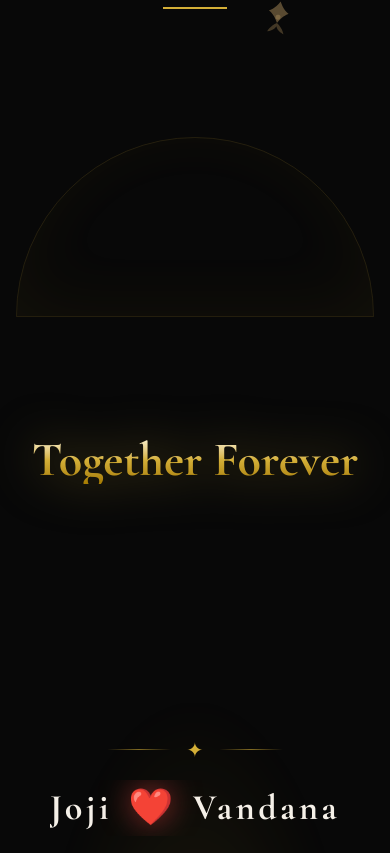
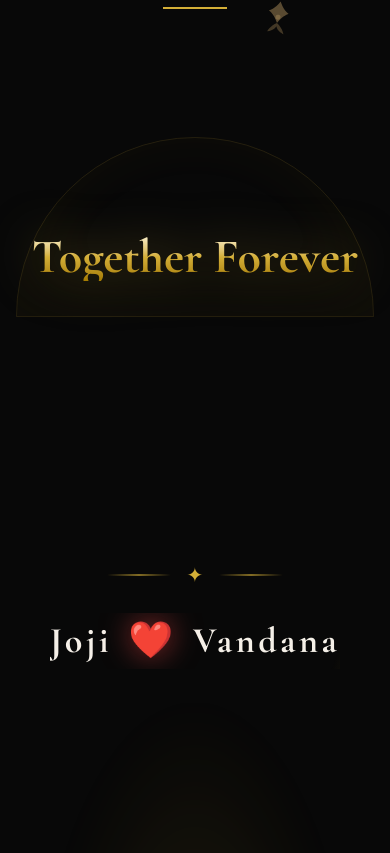
Before and after one commit to albincontactt/weddinginvitation, a Next.js app: page / in a window 390 px wide. Shown: the part 8531-9384 px from the top of the page. Built offline with nearby package versions, Linux system fonts and the light colour scheme.

Commit message:
changed the section

```diff
--- a/src/components/sections/TogetherForeverSection.tsx
+++ b/src/components/sections/TogetherForeverSection.tsx
@@ -1,32 +1,19 @@
 "use client";
 
-import { motion, useScroll, useTransform, useSpring } from "framer-motion";
+import { motion } from "framer-motion";
 import { useRef } from "react";
 
 export function TogetherForeverSection() {
   const ref = useRef<HTMLElement>(null);
-  const { scrollYProgress } = useScroll({ target: ref, offset: ["start end", "end start"] });
-
-  const smooth = useSpring(scrollYProgress, {
-    damping: 40,
-    stiffness: 60,
-    restDelta: 0.001,
-  });
-
-  // Since GlobalCinematicRings handles the rings reaching the center at global scroll 0.85,
-  // we just need to animate the text in the normal document flow when this section is in view.
-  // When this section is exactly in the center of the viewport, the rings will interlock over it.
-
-  // We'll use whileInView for the text so it plays naturally as you scroll down to it.
 
   return (
     <section
       id="together-forever"
       ref={ref}
-      className="min-h-[120vh] relative bg-transparent flex flex-col items-center justify-center pointer-events-none"
+      className="min-h-[120vh] relative bg-transparent flex flex-col items-center justify-start pt-24 pb-32 pointer-events-none"
     >
 
-      {/* ── Background Elements (Altar, Arch) ── */}
+      {/* ── Background glow ── */}
       <motion.div
         initial={{ opacity: 0 }}
         whileInView={{ opacity: 0.8 }}
@@ -36,79 +23,72 @@ export function TogetherForeverSection() {
         style={{
           width: "80vw",
           height: "55vh",
-          background: "radial-gradient(ellipse at 50% 100%, rgba(212,175,55,0.22) 0%, rgba(212,175,55,0.07) 45%, transparent 70%)",
+          background:
+            "radial-gradient(ellipse at 50% 100%, rgba(212,175,55,0.22) 0%, rgba(212,175,55,0.07) 45%, transparent 70%)",
           filter: "blur(30px)",
         }}
       />
 
+      {/* ── Arch decoration ── */}
       <div className="absolute top-0 left-1/2 -translate-x-1/2 pointer-events-none w-full flex justify-center opacity-70 z-0">
         <div className="w-[92vw] md:w-[65vw] max-w-3xl h-[46vw] md:h-[32vw] max-h-[400px] rounded-t-full border-[1.5px] border-[#D4AF37]/20 shadow-[0_-12px_70px_rgba(212,175,55,0.08)_inset]" />
       </div>
 
       {/* ── Text Content ── */}
-      <div className="relative z-30 flex flex-col items-center text-center px-6 mt-4 pointer-events-none">
+      <div className="relative z-30 w-full flex flex-col items-center text-center px-6 pointer-events-none">
 
-        {/* Title: Together Forever */}
+        {/* ── TOP TEXT: Together Forever ── */}
         <motion.h2
-          className="font-cormorant text-5xl md:text-7xl lg:text-8xl font-bold mb-4 bg-clip-text text-transparent bg-gradient-to-b from-[#FFF8DC] via-[#D4AF37] to-[#A67C00] drop-shadow-[0_0_25px_rgba(212,175,55,0.6)]"
+          className="font-cormorant text-5xl md:text-7xl lg:text-8xl font-bold bg-clip-text text-transparent bg-gradient-to-b from-[#FFF8DC] via-[#D4AF37] to-[#A67C00] drop-shadow-[0_0_25px_rgba(212,175,55,0.6)]"
           initial={{ opacity: 0, y: 20 }}
           whileInView={{ opacity: 1, y: 0 }}
-          viewport={{ once: true, amount: 0.4 }}
-          transition={{ duration: 1.5, delay: 0.5, ease: "easeOut" }}
+          viewport={{ once: true, amount: 0.1 }}
+          transition={{ duration: 1.5, delay: 0.3, ease: "easeOut" }}
         >
           Together Forever
         </motion.h2>
 
-        {/* Space for the rings to sit exactly between the title and names */}
-        <div className="h-[220px] md:h-[300px] w-full" aria-hidden />
+        {/* ── GAP for interlocked rings ──
+            This empty block reserves the vertical space where the two fixed rings
+            will visually sit when they meet. Ring SVGs are ~220px on desktop so
+            we give a comfortable margin on all breakpoints.                       */}
+        <div className="h-[280px] sm:h-[320px] md:h-[380px] lg:h-[420px] w-full shrink-0" aria-hidden />
 
-        <div className="flex items-center gap-4 my-4">
-          <motion.div
-            className="h-[1.5px] w-16 md:w-32 bg-gradient-to-r from-transparent via-[#D4AF37] to-transparent"
-            initial={{ opacity: 0, scaleX: 0 }}
-            whileInView={{ opacity: 0.6, scaleX: 1 }}
-            viewport={{ once: true, amount: 0.8 }}
-            transition={{ duration: 1, delay: 1 }}
-          />
-          <motion.span
-            className="text-[#D4AF37] text-xl"
-            initial={{ opacity: 0, scale: 0 }}
-            whileInView={{ opacity: 1, scale: 1 }}
-            viewport={{ once: true, amount: 0.8 }}
-            transition={{ duration: 0.5, delay: 1 }}
-          >
-            ✦
-          </motion.span>
-          <motion.div
-            className="h-[1.5px] w-16 md:w-32 bg-gradient-to-r from-transparent via-[#D4AF37] to-transparent"
-            initial={{ opacity: 0, scaleX: 0 }}
-            whileInView={{ opacity: 0.6, scaleX: 1 }}
-            viewport={{ once: true, amount: 0.8 }}
-            transition={{ duration: 1, delay: 1 }}
-          />
-        </div>
+        {/* ── Decorative gold divider ── */}
+        <motion.div
+          className="flex items-center gap-4 mb-6"
+          initial={{ opacity: 0 }}
+          whileInView={{ opacity: 1 }}
+          viewport={{ once: true, amount: 0.1 }}
+          transition={{ duration: 1, delay: 0.4 }}
+        >
+          <div className="h-[1.5px] w-16 md:w-32 bg-gradient-to-r from-transparent via-[#D4AF37] to-transparent opacity-60" />
+          <span className="text-[#D4AF37] text-xl">✦</span>
+          <div className="h-[1.5px] w-16 md:w-32 bg-gradient-to-r from-transparent via-[#D4AF37] to-transparent opacity-60" />
+        </motion.div>
 
-        {/* Names: Joji ❤️ Vandana */}
-        <div className="flex items-center justify-center font-cormorant text-4xl md:text-6xl font-bold text-[#F5F0E8] mb-8 tracking-widest overflow-hidden py-2 relative">
+        {/* ── BOTTOM TEXT: Joji ❤️ Vandana ── */}
+        <div className="flex items-center justify-center font-cormorant text-4xl md:text-6xl font-bold text-[#F5F0E8] tracking-widest overflow-hidden py-2 relative">
 
-          {/* Golden sweep effect */}
+          {/* Golden sweep shimmer */}
           <motion.div
             className="absolute inset-0 z-10 pointer-events-none"
             initial={{ x: "-100%" }}
             whileInView={{ x: "100%" }}
-            viewport={{ once: true, amount: 0.8 }}
-            transition={{ duration: 2, delay: 2, ease: "easeInOut" }}
+            viewport={{ once: true, amount: 0.1 }}
+            transition={{ duration: 2, delay: 1.6, ease: "easeInOut" }}
             style={{
-              background: "linear-gradient(90deg, transparent, rgba(212,175,55,0.4), transparent)",
-              transform: "skewX(-20deg)",
+              background:
+                "linear-gradient(90deg, transparent, rgba(212,175,55,0.4), transparent)",
+              skewX: "-20deg",
             }}
           />
 
           <motion.span
             initial={{ opacity: 0, x: -30 }}
             whileInView={{ opacity: 1, x: 0 }}
-            viewport={{ once: true, amount: 0.8 }}
-            transition={{ duration: 1.2, delay: 1, ease: "easeOut" }}
+            viewport={{ once: true, amount: 0.1 }}
+            transition={{ duration: 1.2, delay: 0.5, ease: "easeOut" }}
           >
             Joji
           </motion.span>
@@ -116,8 +96,8 @@ export function TogetherForeverSection() {
           <motion.span
             initial={{ opacity: 0, scale: 0 }}
             whileInView={{ opacity: 1, scale: 1 }}
-            viewport={{ once: true, amount: 0.8 }}
-            transition={{ duration: 0.8, delay: 1.5, type: "spring", bounce: 0.5 }}
+            viewport={{ once: true, amount: 0.1 }}
+            transition={{ duration: 0.8, delay: 0.9, type: "spring", bounce: 0.5 }}
             className="inline-block text-red-500 mx-4 drop-shadow-[0_0_15px_rgba(239,68,68,0.6)]"
           >
             ❤️
@@ -126,8 +106,8 @@ export function TogetherForeverSection() {
           <motion.span
             initial={{ opacity: 0, x: 30 }}
             whileInView={{ opacity: 1, x: 0 }}
-            viewport={{ once: true, amount: 0.8 }}
-            transition={{ duration: 1.2, delay: 1, ease: "easeOut" }}
+            viewport={{ once: true, amount: 0.1 }}
+            transition={{ duration: 1.2, delay: 0.5, ease: "easeOut" }}
           >
             Vandana
           </motion.span>
```
